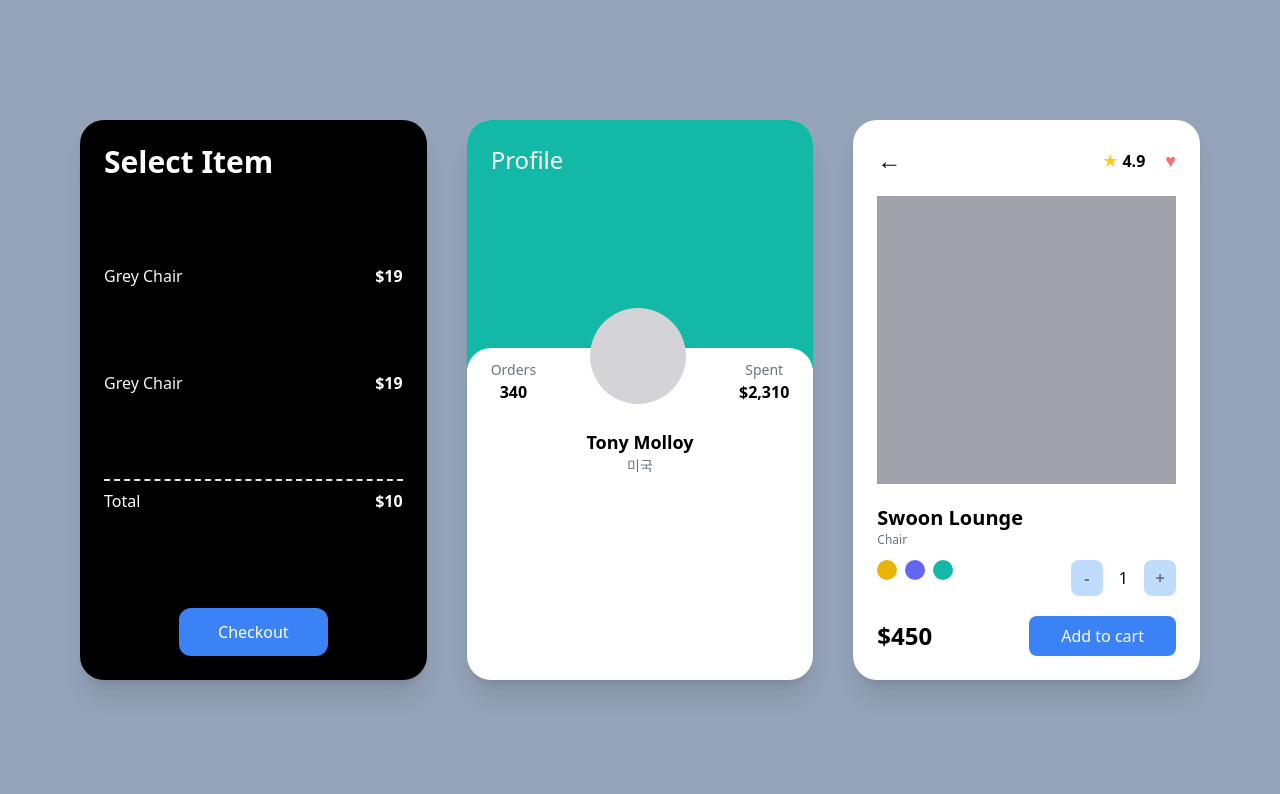
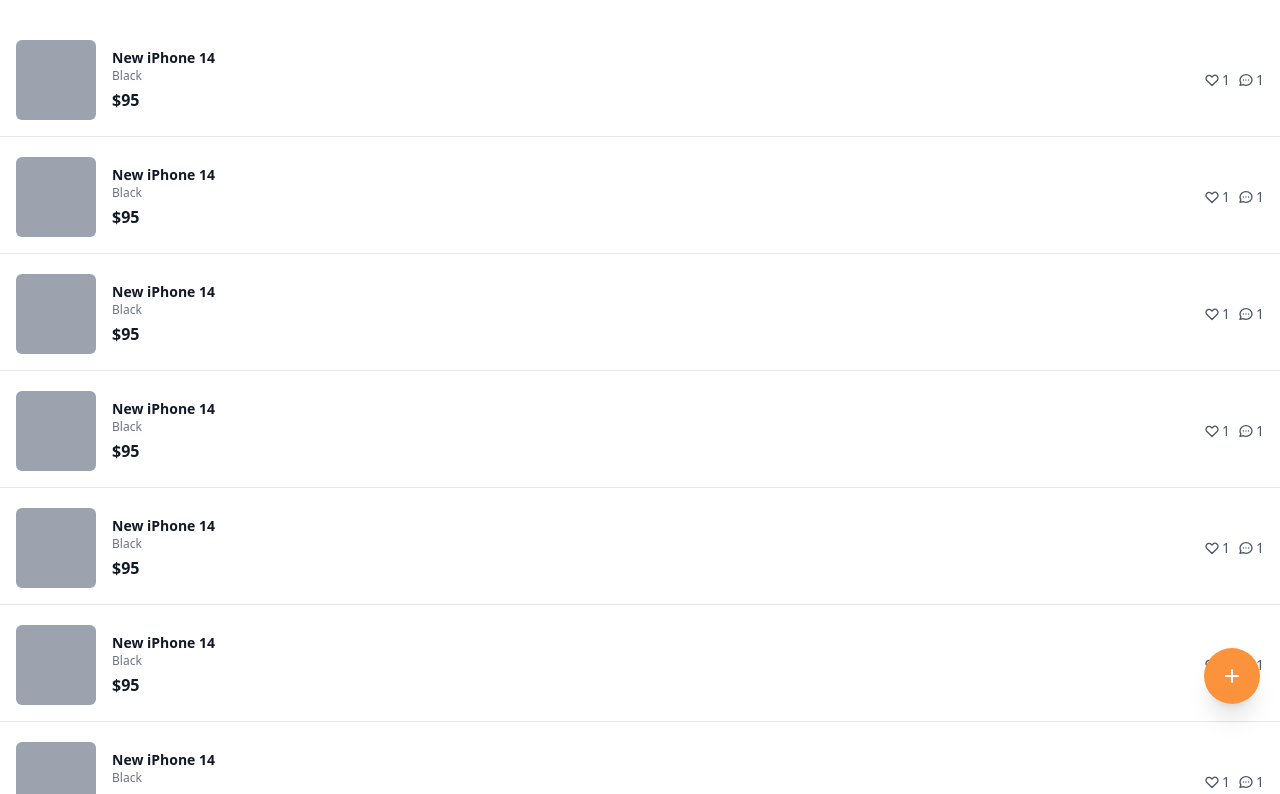
Before and after one commit to woodart8/carrot-market, a Next.js app: page / in a window 1280 px wide. Shown: the top 794 px of the page. Built offline with nearby package versions, Linux system fonts and the light colour scheme.

Commit message:
tailwind practice 4

```diff
--- a/app/page.tsx
+++ b/app/page.tsx
@@ -1,79 +1,72 @@
 
 export default function Home() {
   return (
-      <div className="bg-slate-400 xl:place-content-center px-20 py-20 grid gap-10 lg:grid-cols-2 xl:grid-cols-3 min-h-screen">
-        <div className="bg-white dark:bg-black flex flex-col justify-between p-6 rounded-3xl shadow-xl">
-          <span className="dark:text-white font-semibold text-3xl">Select Item</span>
-          <div className="flex justify-between my-2">
-            <span className="text-gray-500 dark:text-gray-100">Grey Chair</span>
-            <span className="font-semibold dark:text-white">$19</span>
-          </div>
-          <div className="flex justify-between">
-            <span className="text-gray-500 dark:text-gray-100">Grey Chair</span>
-            <span className="font-semibold dark:text-white">$19</span>
-          </div>
-          <div className="flex justify-between mt-2 pt-2 border-t-2 border-dashed">
-            <span className="dark:text-white">Total</span>
-            <span className="font-semibold dark:text-white">$10</span>
-          </div>
-          <button className="flex justify-center mt-5 bg-blue-500 text-white p-3 text-center rounded-xl w-2/4 mx-auto
-          hover:bg-teal-500 dark:hover:bg-white dark:hover:text-black active:bg-yellow-500">
-            Checkout
-          </button>
-        </div>
-        <div className="bg-white overflow-hidden rounded-3xl shadow-xl">
-          <div className="portrait:bg-blue-500 landscape:bg-teal-500 p-6 pb-14 xl:pb-48">
-            <span className="text-white text-2xl">Profile</span>
-          </div>
-          <div className="bg-white rounded-3xl p-6 relative -top-5">
-            <div className="flex relative -top-16 items-end justify-between">
-              <div className="flex flex-col items-center">
-                <span className="text-sm text-gray-500">Orders</span>
-                <span className="font-semibold">340</span>
-              </div>
-              <div className="h-24 w-24 bg-zinc-300 rounded-full"></div>
-              <div className="flex flex-col items-center">
-                <span className="text-sm text-gray-500">Spent</span>
-                <span className="font-semibold">$2,310</span>
-              </div>
-            </div>
-            <div className="relative flex flex-col items-center -mt-10 -mb-5">
-                <span className="text-lg font-semibold">Tony Molloy</span>
-                <span className="text-sm text-gray-500">미국</span>
-              </div>
-          </div>
-        </div>
-        <div className="bg-white p-6 rounded-3xl shadow-xl lg:col-span-2 xl:col-span-1">
-          <div className="flex mb-5 justify-between items-center">
-            <span className="font-semibold text-2xl">←</span>
-            <div className="space-x-3">
-              <span className="text-lg text-yellow-400">★</span>
-              <span className="font-semibold relative -left-2">4.9</span>
-              <span className="text-lg text-red-400">♥</span>
+    <div className="flex flex-col space-y-5 py-10">
+      {[1, 1, 1, 1, 1, 1, 1, 1, 1, 1, 1, 1].map((_, i) => (
+        <div key={i} className="flex px-4 border-b pb-4 cursor-pointer justify-between">
+          <div className="flex space-x-4">
+            <div className="w-20 h-20 bg-gray-400 rounded-md"/>
+            <div className="pt-2 flex flex-col">
+              <h3 className="text-sm font-bold text-gray-900">New iPhone 14</h3>
+              <span className="text-xs text-gray-500">Black</span>
+              <span className="font-bold mt-1 text-gray-900">$95</span>
             </div>
           </div>
-          <div className="bg-zinc-400 h-72 mb-5"/>
-          <div className="flex flex-col">
-            <span className="font-semibold text-xl">Swoon Lounge</span>
-            <span className="text-xs text-gray-500">Chair</span>
-            <div className="mt-3 mb-5 flex justify-between">
-              <div className="space-x-2">
-                <button className="w-5 h-5 rounded-full bg-yellow-500 focus:ring-2 ring-offset-2 ring-yellow-500 transition"></button>
-                <button className="w-5 h-5 rounded-full bg-indigo-500 focus:ring-2 ring-offset-2 ring-indigo-500 transition"></button>
-                <button className="w-5 h-5 rounded-full bg-teal-500 focus:ring-2 ring-offset-2 ring-teal-500 transition"></button>
-              </div>
-              <div className="flex items-center space-x-4">
-                <button className="p-1.5 bg-blue-200 flex justify-center items-center aspect-square w-8 font-semibold rounded-lg text-gray-500">-</button>
-                <span>1</span>
-                <button className="p-1.5 bg-blue-200 flex justify-center items-center aspect-square w-8 font-semibold rounded-lg text-gray-500">+</button>
-              </div>
+          <div className="flex space-x-2 items-center justify-end">
+            <div className="flex space-x-0.5 items-center text-sm text-gray-600">
+              <svg
+                className="w-4 h-4"
+                fill="none"
+                stroke="currentColor"
+                viewBox="0 0 24 24"
+                xmlns="http://www.w3.org/2000/svg"
+              >
+                <path
+                  strokeLinecap="round"
+                  strokeLinejoin="round"
+                  strokeWidth="2"
+                  d="M4.318 6.318a4.5 4.5 0 000 6.364L12 20.364l7.682-7.682a4.5 4.5 0 00-6.364-6.364L12 7.636l-1.318-1.318a4.5 4.5 0 00-6.364 0z"
+                ></path>
+              </svg>
+              <span>1</span>
             </div>
-            <div className="flex justify-between items-center">
-              <span className="font-semibold text-2xl">$450</span>
-              <button className="bg-blue-500 p-2 text-center text-white rounded-lg py-2 px-8">Add to cart</button>
+            <div className="flex space-x-0.5 items-center text-sm text-gray-600">
+              <svg
+                className="w-4 h-4"
+                fill="none"
+                stroke="currentColor"
+                viewBox="0 0 24 24"
+                xmlns="http://www.w3.org/2000/svg"
+              >
+                <path
+                  strokeLinecap="round"
+                  strokeLinejoin="round"
+                  strokeWidth="2"
+                  d="M8 12h.01M12 12h.01M16 12h.01M21 12c0 4.418-4.03 8-9 8a9.863 9.863 0 01-4.255-.949L3 20l1.395-3.72C3.512 15.042 3 13.574 3 12c0-4.418 4.03-8 9-8s9 3.582 9 8z"
+                ></path>
+              </svg>
+              <span>1</span>
             </div>
           </div>
         </div>
-      </div>
+      ))}
+      <button className="fixed hover:bg-orange-500 transition-colors cursor-pointer bottom-24 right-5 shadow-xl bg-orange-400 rounded-full p-4 text-white">
+        <svg
+          className="h-6 w-6"
+          xmlns="http://www.w3.org/2000/svg"
+          fill="none"
+          viewBox="0 0 24 24"
+          stroke="currentColor"
+          aria-hidden="true"
+        >
+          <path
+            strokeLinecap="round"
+            strokeLinejoin="round"
+            strokeWidth="2"
+            d="M12 6v6m0 0v6m0-6h6m-6 0H6"
+          />
+        </svg>
+      </button>
+    </div>
   );
 }
--- /dev/null
+++ b/components/enter.tsx
@@ -0,0 +1,90 @@
+"use client"
+
+import { useState } from "react";
+
+function cls(...className: string[]) {
+    return className.join(" ");
+}
+
+export default function Enter() {
+  const [method, setMethod] = useState<"email" | "phone">("email");
+  const onEmailClick = () => setMethod("email");
+  const onPhoneClick = () => setMethod("phone");
+  return (
+    <div className="mt-16 px-4">
+      <h3 className="text-3xl font-bold text-center">Enter to Carrot</h3>
+      <div>
+        <div className="mt-8">
+          <h5 className="text-gray-500 text-center font-bold">Enter using:</h5>
+          <div className="grid border-b mt-8 grid-cols-2 gap-16 w-full">
+            <button className={cls(
+                "pb-4 font-bold border-b-2",
+                method === "email" ? "border-orange-500 text-orange-400" : "border-transparent text-gray-400"
+            )}
+            onClick={onEmailClick}>Email address</button>
+            <button className={cls(
+                "pb-4 font-bold border-b-2",
+                method === "phone" ? "border-orange-500 text-orange-400" : "border-transparent text-gray-400"
+            )}
+            onClick={onPhoneClick}>Phone number</button>
+          </div>
+        </div>
+        <form className="flex flex-col mt-8">
+          <label className="text-sm font-medium text-gray-700">
+            {method === "email" ? "Email address" : null}
+            {method === "phone" ? "Phone number" : null}
+          </label>
+          <div className="mt-1">
+            {method === "email" ? <input type="email" className="appearance-none w-full px-3 py-2 border border-gray-300 rounded-md shadow-md placeholder-gray-400 focus:outline-none focus:ring-orange-500 focus:border-orange-500" required /> : null}
+            {method === "phone" ? (
+              <div className="flex rounded-md shadow-md">
+                <span className="flex items-center justify-center text-sm px-3 rounded-l-md border border-r-0 border-gray-300 bg-gray-50 text-gray-500 select-none">
+                    +82
+                </span>
+                <input type="number" className="appearance-none w-full px-3 py-2 border border-gray-300 rounded-md rounded-l-none placeholder-gray-400 focus:outline-none focus:ring-orange-500 focus:border-orange-500" required />
+              </div>
+            ) : null}
+          </div>
+          <button className="mt-6 bg-orange-500 hover:bg-orange-600 text-white py-2 px-4 border border-transparent rounded-md shadow-sm text-sm font-medium focus:ring-2 focus:ring-offset-2 focus:ring-orange-500 focus:outline-none">
+            {method === "email" ? "Get login link" : null}
+            {method === "phone" ? "Get one-time password" : null}
+          </button>
+        </form>
+        <div className="mt-8">
+          <div className="relative">
+            <div className="absolute w-full border-t border-gray-300"/>
+            <div className="relative -top-3 text-center">
+              <span className="bg-white px-2 text-sm text-gray-500">Or enter with</span>
+            </div>
+          </div>
+          <div className="grid grid-cols-2 mt-6 gap-3">
+            <button className="flex justify-center items-center py-2 px-4 border border-gray-300 rounded-md shadow-sm bg-white text-sm font-medium text-gray-500 hover:bg-gray-50">
+              <svg
+                className="w-5 h-5"
+                aria-hidden="true"
+                fill="currentColor"
+                viewBox="0 0 20 20"
+              >
+                <path d="M6.29 18.251c7.547 0 11.675-6.253 11.675-11.675 0-.178 0-.355-.012-.53A8.348 8.348 0 0020 3.92a8.19 8.19 0 01-2.357.646 4.118 4.118 0 001.804-2.27 8.224 8.224 0 01-2.605.996 4.107 4.107 0 00-6.993 3.743 11.65 11.65 0 01-8.457-4.287 4.106 4.106 0 001.27 5.477A4.073 4.073 0 01.8 7.713v.052a4.105 4.105 0 003.292 4.022 4.095 4.095 0 01-1.853.07 4.108 4.108 0 003.834 2.85A8.233 8.233 0 010 16.407a11.616 11.616 0 006.29 1.84" />
+              </svg>
+            </button>
+            <button className="flex justify-center items-center py-2 px-4 border border-gray-300 rounded-md shadow-sm bg-white text-sm font-medium text-gray-500 hover:bg-gray-50">
+              <svg
+                className="w-5 h-5"
+                aria-hidden="true"
+                fill="currentColor"
+                viewBox="0 0 20 20"
+              >
+                <path
+                  fillRule="evenodd"
+                  d="M10 0C4.477 0 0 4.484 0 10.017c0 4.425 2.865 8.18 6.839 9.504.5.092.682-.217.682-.483 0-.237-.008-.868-.013-1.703-2.782.605-3.369-1.343-3.369-1.343-.454-1.158-1.11-1.466-1.11-1.466-.908-.62.069-.608.069-.608 1.003.07 1.531 1.032 1.531 1.032.892 1.53 2.341 1.088 2.91.832.092-.647.35-1.088.636-1.338-2.22-.253-4.555-1.113-4.555-4.951 0-1.093.39-1.988 1.029-2.688-.103-.253-.446-1.272.098-2.65 0 0 .84-.27 2.75 1.026A9.564 9.564 0 0110 4.844c.85.004 1.705.115 2.504.337 1.909-1.296 2.747-1.027 2.747-1.027.546 1.379.203 2.398.1 2.651.64.7 1.028 1.595 1.028 2.688 0 3.848-2.339 4.695-4.566 4.942.359.31.678.921.678 1.856 0 1.338-.012 2.419-.012 2.747 0 .268.18.58.688.482A10.019 10.019 0 0020 10.017C20 4.484 15.522 0 10 0z"
+                  clipRule="evenodd"
+                />
+              </svg>
+            </button>
+          </div>
+        </div>
+      </div>
+    </div>
+  );
+}
--- a/tailwind.config.ts
+++ b/tailwind.config.ts
@@ -16,6 +16,6 @@
     },
   },
   darkMode: "class",
-  plugins: [],
+  plugins: [require("@tailwindcss/forms")],
 };
 export default config;
```
Also changed, not shown: package.json (+6 -5 lines), 1 other file (tests, documents, lock files or other folders).
